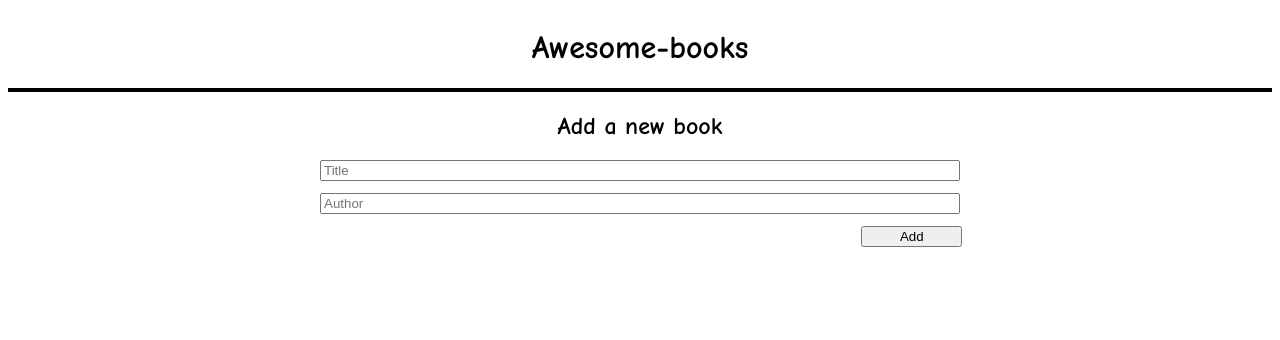
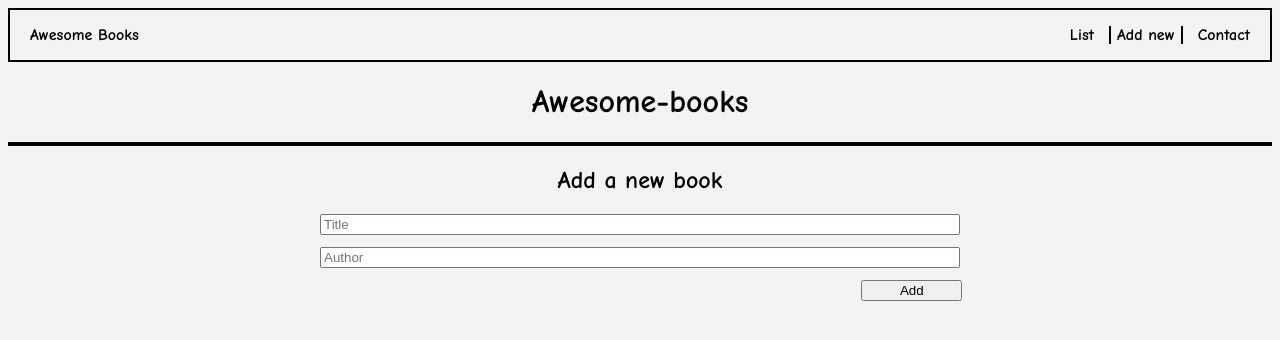
Before and after one commit to m00h0/Awesome-books, a website: page index.html in a window 1280 px wide. Drawn offline with Linux system fonts and the light colour scheme.

Commit message:
Add navbar, update index.html and index.css

```diff
--- a/index.css
+++ b/index.css
@@ -4,7 +4,61 @@
   justify-content: center;
   text-align: center;
   font-family: 'Comic Neue', sans-serif;
+  background-color: rgb(244, 242, 242);
 }
+/* ------- NAVBAR -------- */
+.header {
+  display: flex;
+  justify-content: space-between;
+  border: 2px solid black;
+  align-items: center;
+}
+
+#logo {
+  margin-left: 20px;
+  text-decoration: none;
+  color: black;
+  font-weight: 900;
+}
+
+#contain-nav-item {
+  display: flex;
+  gap: 15px;
+  margin-right: 20px;
+}
+
+.nav-item {
+  list-style: none;
+}
+
+#add-new {
+  border-left: 2px solid black;
+  border-right: 2px solid black;
+  padding: 0 6px 0 6px;
+}
+
+.nav-item-a {
+  color: black;
+  text-decoration: none;
+  font-weight: 900;
+}
+
+.nav-item-a:hover {
+  color: rgb(87, 87, 168);
+}
+
+.nav-item-a:active {
+  color: rgb(145, 145, 222);
+}
+
+
+
+
+
+
+
+
+
 
 #form {
   display: flex;
--- a/index.html
+++ b/index.html
@@ -10,6 +10,23 @@
     <link href="https://fonts.googleapis.com/css2?family=Comic+Neue:ital,wght@0,300;0,400;0,700;1,300;1,400;1,700&display=swap" rel="stylesheet">
 </head>
 <body>
+    <header class="header">
+        <a href="#list" id="logo">Awesome Books</a>
+        <nav id="navbar">
+            <ul id="contain-nav-item">
+                <li id="list" class="nav-item">
+                    <a class="nav-item-a" href="#list">List</a>
+                </li>
+                <li id="add-new" class="nav-item">
+                    <a class="nav-item-a" href="#add-new">Add new</a>
+                </li>
+                <li id="contact" class="nav-item">
+                    <a class="nav-item-a" href="#contac">Contact</a>
+                </li>
+            </ul>
+        </nav>
+    </header>
+
     <h1>Awesome-books</h1>
     <table id="list-books">
 
```
